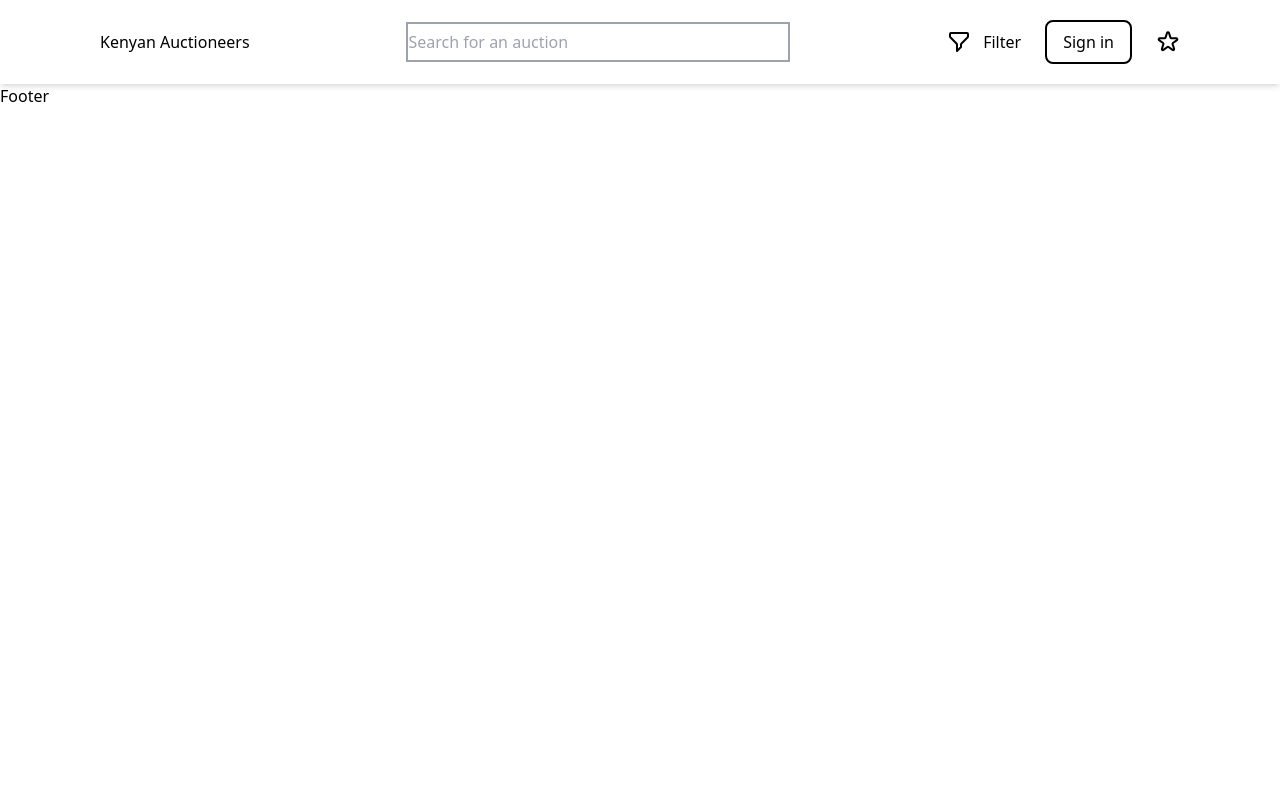
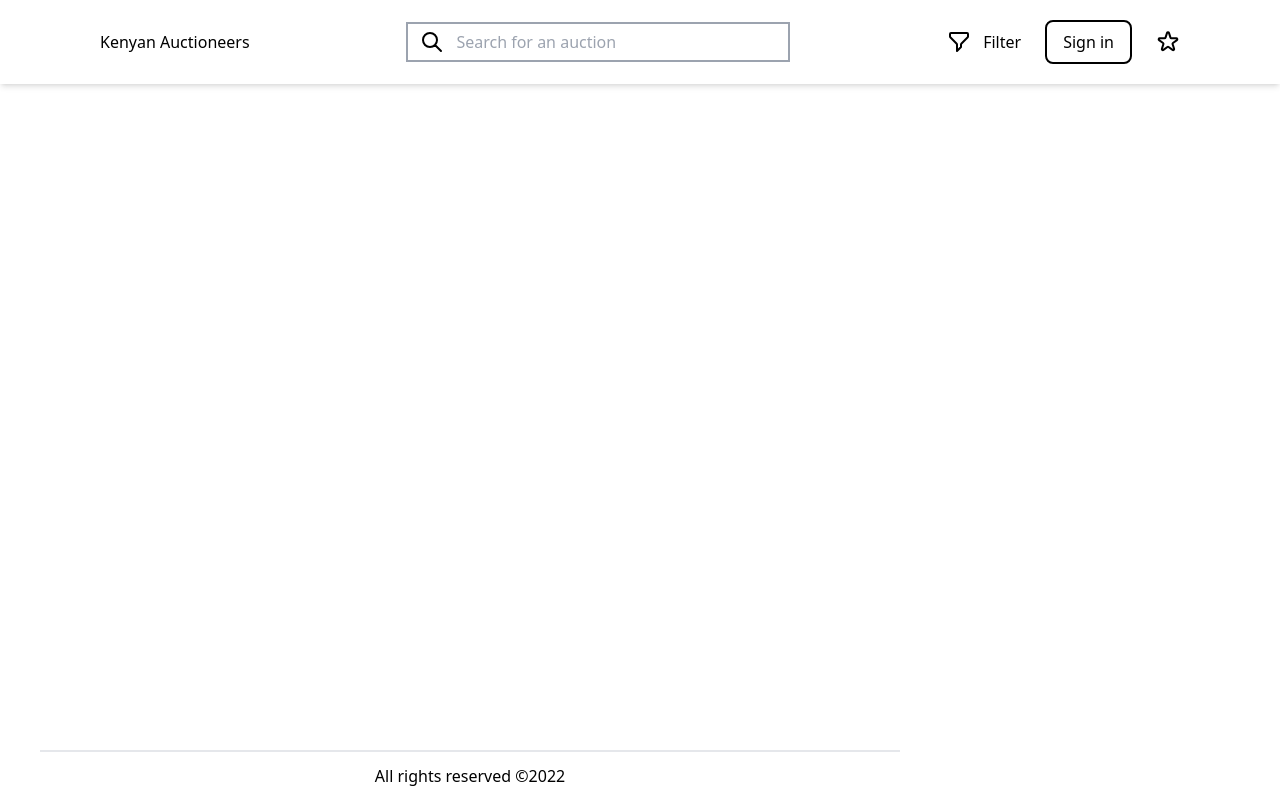
Before and after one commit to Mogakamo/kenya-auctioneers, a Next.js app: page / in a window 1280 px wide. Built offline with nearby package versions, Linux system fonts and the light colour scheme.

Commit message:
build: finished with the TopNav and Footer

```diff
--- a/modules/components/navigation/TopNav.tsx
+++ b/modules/components/navigation/TopNav.tsx
@@ -7,11 +7,12 @@ const TopNav = () => {
       <div className="mx-20 flex items-center justify-between">
         {/* Logo */}
         <div>Kenyan Auctioneers</div>
-        <div>
+        <div className="flex items-center border-gray-400 border-2 h-10 w-96 px-3 space-x-3">
+            <SearchIcon className="h-6 w-6" />
           <input
             type="text"
             placeholder="Search for an auction"
-            className="border-gray-400 border-2 h-10 w-96"
+            className=""
           />
         </div>
         <div className="flex space-x-6 items-center">
--- a/modules/components/reusables/Footer.tsx
+++ b/modules/components/reusables/Footer.tsx
@@ -1,9 +1,13 @@
-import React from 'react'
+import React from "react";
 
 const Footer = () => {
   return (
-    <div>Footer</div>
-  )
-}
+    <div className="mx-10 w-full">
+      <div className="absolute bottom-0 border-t-2 w-[860px] p-3">
+        <p className="text-center">All rights reserved &copy;2022</p>
+      </div>
+    </div>
+  );
+};
 
-export default Footer
+export default Footer;
```
